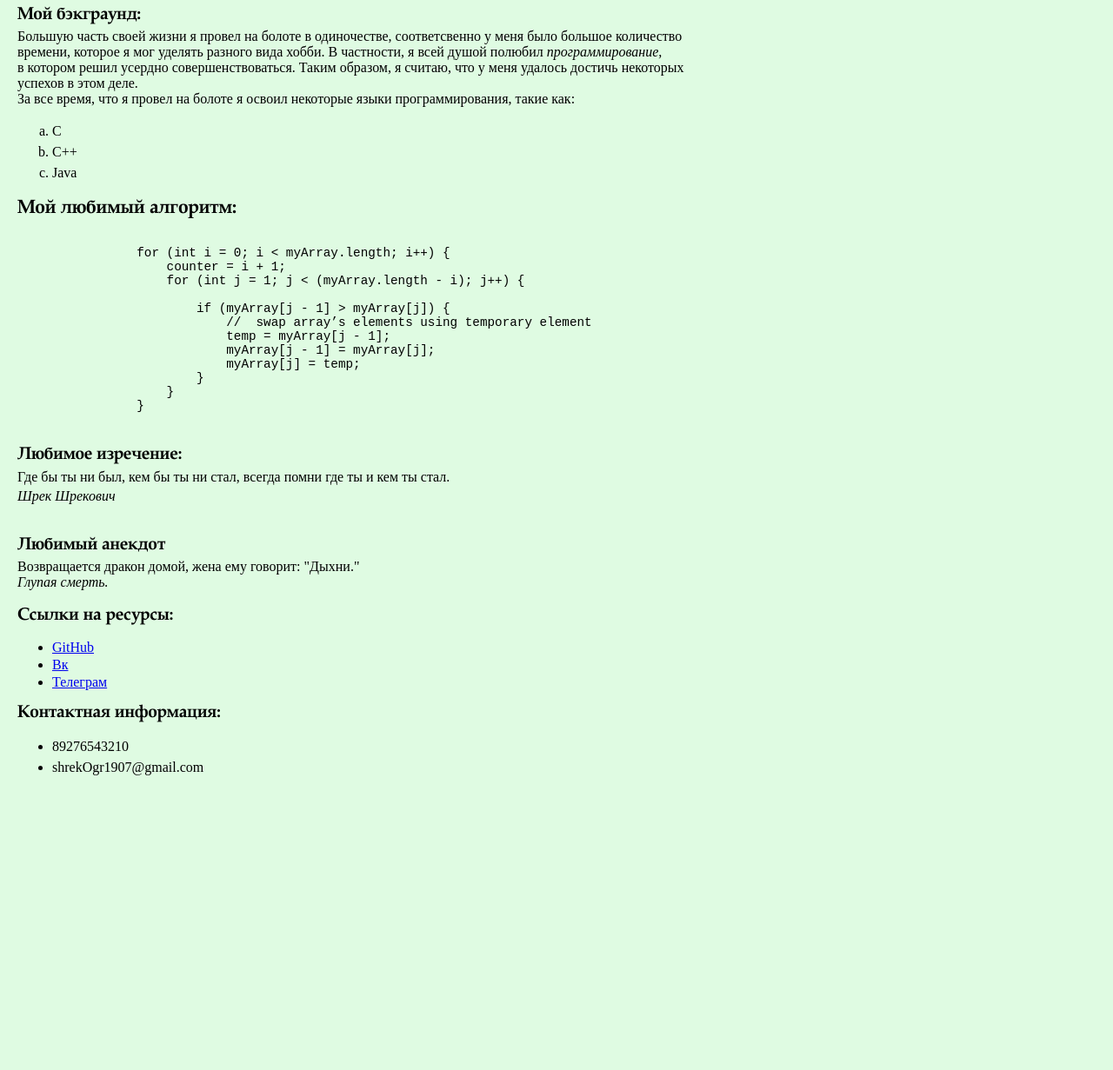
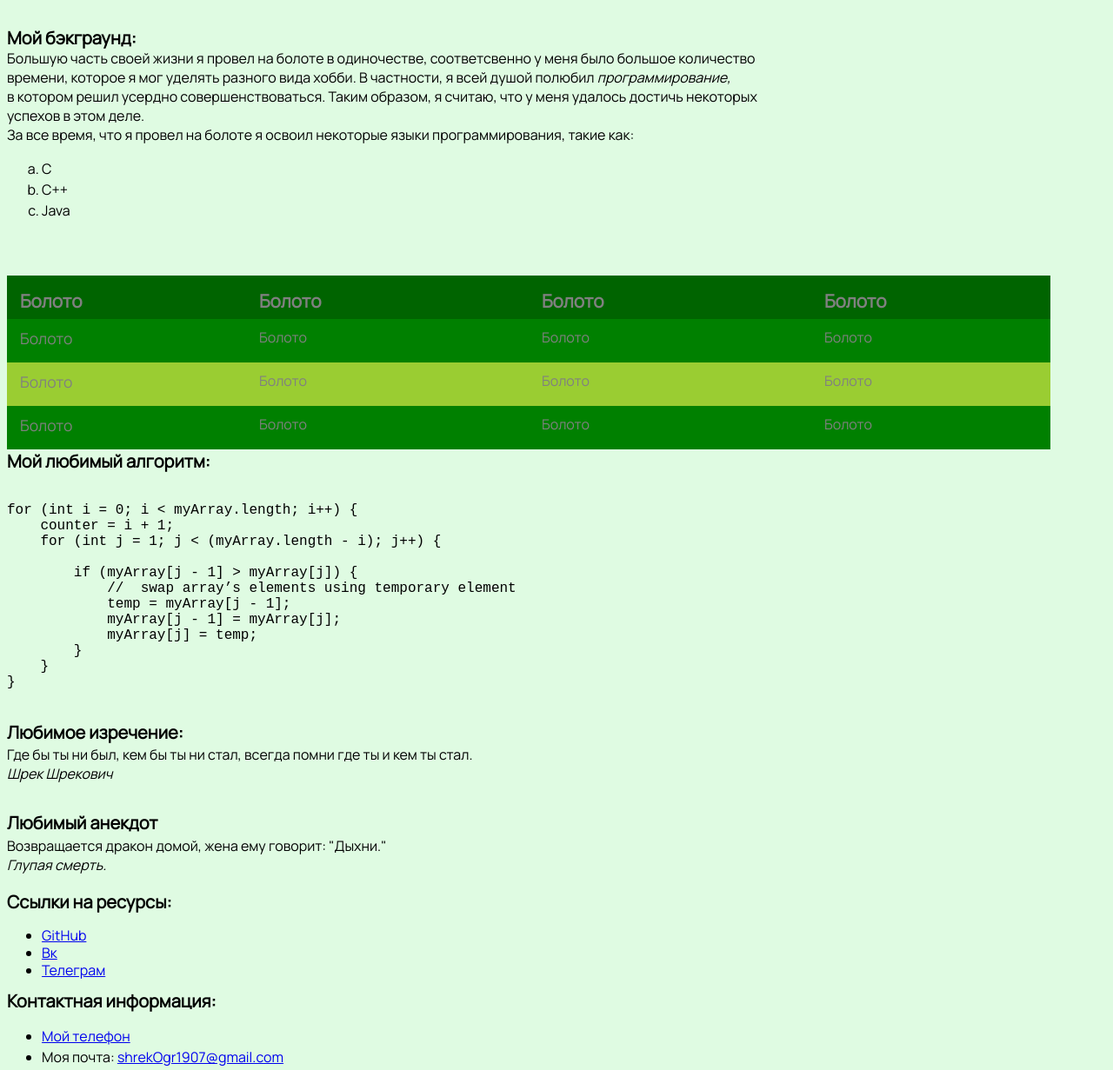
Before and after one commit to AlexTemnikof/is-5-sem-web, a plain HTML site: page resume.html in a window 1280 px wide. Shown: the part 807-2038 px from the top of the page at 87% size. Before the commit the page ends 1738 px from the top, so only its background shows below. Drawn offline with Linux system fonts and the light colour scheme.

Commit message:
feat: made some fixed and added the table

```diff
--- a/resume.html
+++ b/resume.html
@@ -4,14 +4,20 @@
     <meta charset="UTF-8">
     <title class="head__title">Шречье резюме</title>
     <link rel="stylesheet" href="style.css">
+    <!-- You need an yandex api key to use this feature -->
+    <script src="https://api-maps.yandex.ru/2.1/?apikey=YourApiKeyc0e529d5ee20c57ad8ee04c296&lang=ru_RU&load=Geolink"
+            type="text/javascript"></script>
+    <link rel="preconnect" href="https://fonts.googleapis.com">
+    <link rel="preconnect" href="https://fonts.gstatic.com" crossorigin>
+    <link href="https://fonts.googleapis.com/css2?family=Manrope&family=Playfair+Display:wght@700&display=swap" rel="stylesheet">
 </head>
 <body class="page">
-    <header>
+    <header class="header">
         <div class="header-title">Резюме разработчика</div>
     </header>
     <main>
         <img class="main-image" src="/images/shrek.jpg">
-        <div class="main-info">
+        <section class="main-info">
             <span class="main-info__title">Основная информация:</span>
             <div class="main-info__list">
                 <ul>
@@ -21,7 +27,7 @@
                     <li><span class="main-info__list__header">Место рождения:</span> Бруклин, США</li>
                 </ul>
             </div>
-        </div>
+        </section>
         <pre class="main-ascii">
 
  ⡴⠑⡄⠀⠀⠀⠀⠀⠀⠀⣀⣀⣤⣤⣤⣀⡀⠀⠀⠀⠀⠀⠀⠀⠀⠀⠀⠀⠀
@@ -40,14 +46,14 @@
 ⠀⠀⠀⠀⠀⠀⠀⠹⣿⣿⣿⣿⣿⣿⣿⣿⣿⣿⡿⠟⠁⠀⠀⠀⠀⠀⠀⠀⠀⠀ ⠀⠀⠀⠀⠀⠀⠀⠀⠀
          ⠉⠛⠻⠿⠿⠿⠿⠛⠉
         </pre>
-        <div class="main-background">
+        <article class="main-background">
             <span class="main-background__title">Мой бэкграунд:</span> <br>
             Большую часть своей жизни я провел на болоте в одиночестве, соответсвенно у меня было большое количество<br>
             времени, которое я мог уделять разного вида хобби. В частности, я всей душой полюбил <span class="main-background__crucial">программирование,</span><br>
             в котором решил усердно совершенствоваться. Таким образом, я считаю, что у меня удалось достичь некоторых<br>
             успехов в этом деле.
-        </div>
-        <div class="main-skills">За все время, что я провел на болоте я освоил некоторые языки программирования, такие как:
+        </article>
+        <section class="main-skills">За все время, что я провел на болоте я освоил некоторые языки программирования, такие как:
             <div class="main-skills__list">
                 <ol type="a">
                     <li>C</li>
@@ -55,8 +61,38 @@
                     <li>Java</li>
                 </ol>
             </div>
-        </div>
-        <div class="main-algorithm">
+        </section>
+        <table class="main-table">
+            <thead>
+            <tr>
+                <th>Болото</th>
+                <th>Болото</th>
+                <th>Болото</th>
+                <th>Болото</th>
+            </tr>
+            </thead>
+            <tbody>
+            <tr>
+                <td>Болото</td>
+                <td>Болото</td>
+                <td>Болото</td>
+                <td>Болото</td>
+            </tr>
+            <tr>
+                <td>Болото</td>
+                <td>Болото</td>
+                <td>Болото</td>
+                <td>Болото</td>
+            </tr>
+            <tr>
+                <td>Болото</td>
+                <td>Болото</td>
+                <td>Болото</td>
+                <td>Болото</td>
+            </tr>
+            </tbody>
+        </table>
+        <aside class="main-algorithm">
             <span class="main-algorithm__title">Мой любимый алгоритм:</span>
             <pre><code>
 for (int i = 0; i < myArray.length; i++) {
@@ -73,35 +109,36 @@
 }
             </code></pre>
             <p></p>
-        </div>
-        <div class="main-quote">
+        </aside>
+        <section class="main-quote">
             <span class="main-quote__title">Любимое изречение:</span> <br>
             <div class="main-quote__quote">Где бы ты ни был, кем бы ты ни стал, всегда помни где ты и кем ты стал.</div>
             <div class="main-quote__author">Шрек Шрекович</div>
-        </div>
-        <div class="main-joke">
+        </section>
+        <aside class="main-joke">
             <span class="main-joke__title"> <br> Любимый анекдот</span> <br>
             Возвращается дракон домой, жена ему говорит: "Дыхни."<br>
             <span class="main-joke__crucial">Глупая смерть.</span>
-        </div>
+        </aside>
     </main>
     <footer>
-        <div class="footer-resources">
+        <aside class="footer-resources">
             <span class="footer-resources__title"> <br>Ссылки на ресурсы:</span>
                 <div class="footer-resources__list">
                     <ul>
-                        <li><a href="https://github.com/AlexTemnikof">GitHub</a></li>
-                        <li><a href="https://vk.com/olekseytem">Вк</a></li>
-                        <li><a href="https://t.me/olekseytem">Телеграм</a></li>
+                        <li><a href="https://github.com/AlexTemnikof" target="_blank">GitHub</a></li>
+                        <li><a href="https://vk.com/olekseytem" target="_blank">Вк</a></li>
+                        <li><a href="https://t.me/olekseytem" target="_blank">Телеграм</a></li>
                     </ul>
                 </div>
-        </div>
+        </aside>
         <div class="footer-contact-info">
             <span class="footer-contact-info__title"> Контактная информация: </span>
                 <div class="footer-contact-info__list">
                     <ul>
-                        <li>89276543210</li>
-                        <li>shrekOgr1907@gmail.com</li>
+                        <li><a href="tel: +89021212191>"> Мой телефон</a></li>
+                        <li>Моя почта: <a href="mailto: shrekOgr1907@gmail.com"> shrekOgr1907@gmail.com</a></li>
+                        <li><span class="ymaps-geolink" data-type="geo">Санкт-Петербург, Вяземский переулок, 5-7</span></li>
                     </ul>
                 </div>
         </div>
--- a/style.css
+++ b/style.css
@@ -1,32 +1,31 @@
 .page{
     background-color: #DFFBE2;
-    font-size: 1em;
-    font-family: "Times New Roman";
-    padding: 12px;
-    text-align: left;
+    font-size: 1rem;
+    font-family: Manrope, serif;
+    display: flex;
+    flex-direction: column;
 }
 
 .header-title{
-    font-size: 1.5em;
+    font-size: 1.6rem;
+    font-family: Playfair+Display, serif;
     font-weight: bold;
-    font-family: "Book Antiqua";
 }
 
 .main-image{
     width: 500px;
-    height: 300px;
+    height: auto;
     filter: drop-shadow(10px 10px 10px black);
-    padding: 8px;
 }
 
 .main-info{
 }
 
 .main-info__title{
-    font-size: 1.25em;
+    font-size: 1.25rem;
     font-weight: bold;
     line-height: 1.5em;
-    font-family: "Book Antiqua";
+    font-family: Playfair+Display, serif;
 }
 
 .main-info__list{
@@ -47,15 +46,67 @@
 }
 
 .main-background__title{
-    font-size: 1.25em;
+    font-size: 1.25rem;
     font-weight: bold;
-    line-height: 1.5em;
-    font-family: "Book Antiqua";
+    line-height: 1.5rem;
+    font-family: Playfair+Display, serif;
 }
 
 .main-background__crucial{
     font-style: italic;
 }
+
+.main-table{
+    display: grid;
+    grid-template-columns: minmax(100px, 400px) minmax(150px, 400px) minmax(150px, 400px) minmax(100px, 400px);
+    grid-template-rows: 50px 50px 50px 50px;
+    max-width: 1200px;
+    min-width: 400px;
+    margin-top: 5%;
+}
+
+thead,
+tbody,
+tr {
+    display: contents;
+}
+
+th,
+td {
+    padding: 15px;
+    overflow: hidden;
+    text-overflow: ellipsis;
+    white-space: nowrap;
+}
+
+th {
+    position: sticky;
+    top: 0;
+    background: darkgreen;
+    text-align: left;
+    font-weight: 600;
+    font-size: 1.3rem;
+    color: #808080;
+}
+
+th:last-child {
+    border: 0;
+}
+
+td {
+    padding-top: 10px;
+    padding-bottom: 10px;
+    color: grey;
+    background: green;
+}
+td:nth-child(4n+1){
+    font-size: 1.1rem;
+}
+
+tr:nth-child(even) td {
+    background: yellowgreen;
+}
+
 
 .main-skills{
 
@@ -66,13 +117,13 @@
 }
 
 .main-algorithm{
-    font-size: 1.1em;
+    font-size: 1rem;
 }
 
 .main-algorithm__title{
-    font-size: 1.25em;
+    font-size: 1.25rem;
     font-weight: bold;
-    font-family: "Book Antiqua";
+    font-family: Playfair+Display, serif;
 }
 
 .main-quote{
@@ -80,10 +131,10 @@
 }
 
 .main-quote__title{
-    font-size: 1.25em;
+    font-size: 1.25rem;
     font-weight: bold;
     line-height: 1.5em;
-    font-family: "Book Antiqua";
+    font-family: Playfair+Display, serif;
 }
 
 .main-quote__quote{
@@ -100,10 +151,10 @@
 }
 
 .main-joke__title{
-    font-size: 1.25em;
+    font-size: 1.25rem;
     font-weight: bold;
     line-height: 1.5em;
-    font-family: "Book Antiqua";
+    font-family: Playfair+Display, serif;
 }
 
 .main-joke__crucial{
@@ -115,10 +166,10 @@
 }
 
 .footer-resources__title{
-    font-size: 1.25em;
+    font-size: 1.25rem;
     font-weight: bold;
     line-height: 1em;
-    font-family: "Book Antiqua";
+    font-family: Playfair+Display, serif;
 }
 
 .footer-resources__list{
@@ -130,10 +181,10 @@
 }
 
 .footer-contact-info__title{
-    font-size: 1.25em;
+    font-size: 1.25rem;
     font-weight: bold;
     line-height: 1em;
-    font-family: "Book Antiqua";
+    font-family: Playfair+Display, serif;
 }
 
 .footer-contact-info__list{
```
Lines whose indentation alone changed are shown as unchanged.
